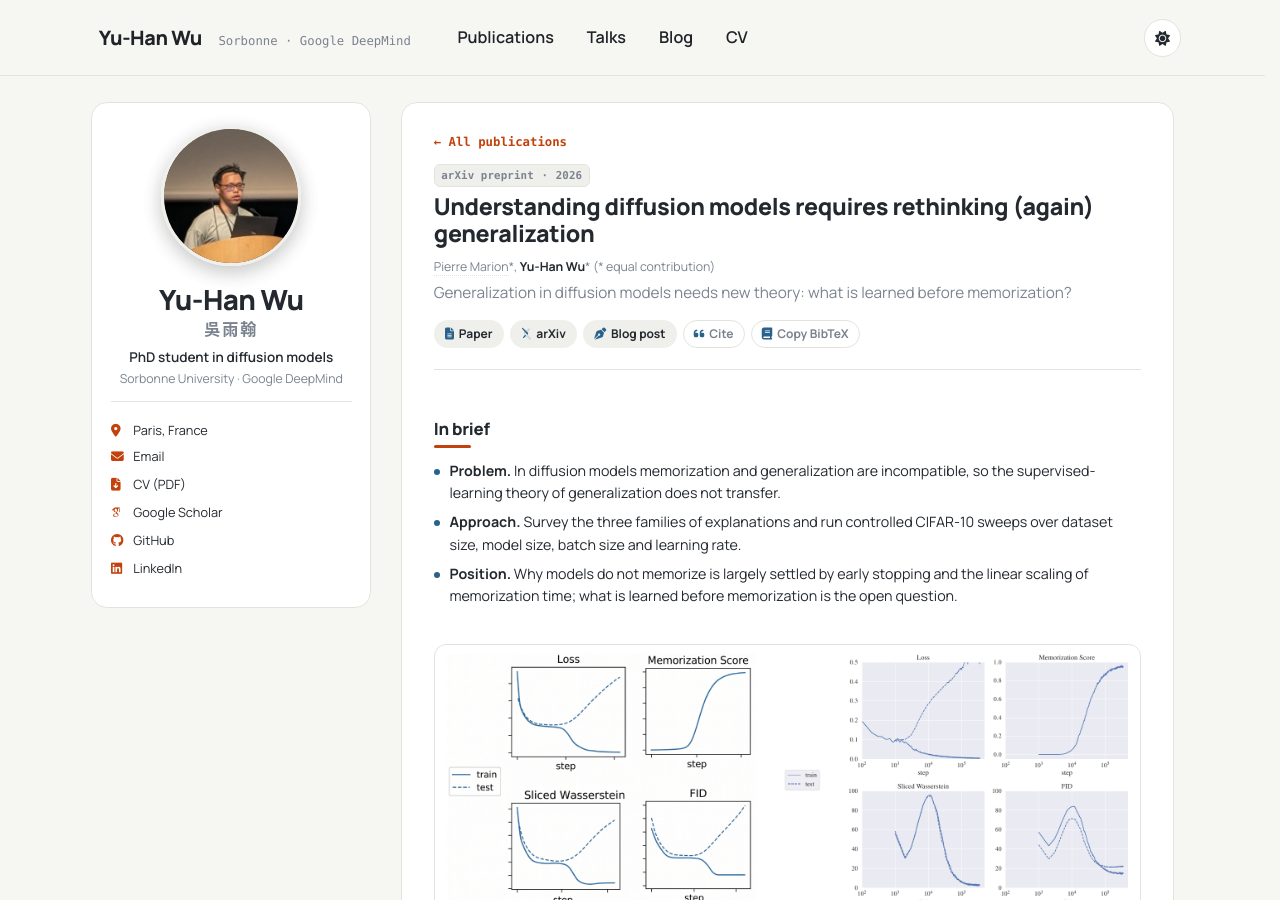
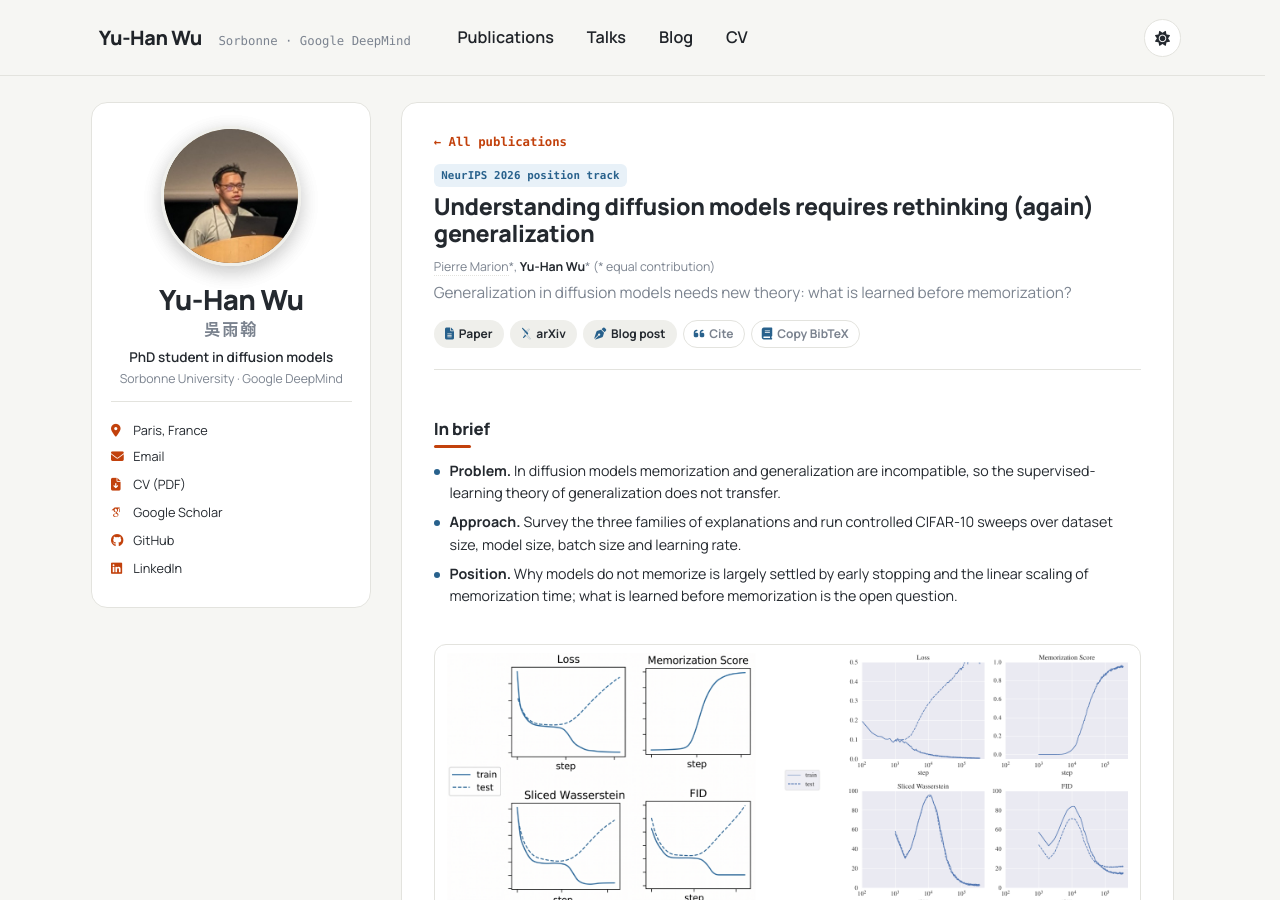
Before and after one commit to pojoowu/pojoowu.github.io, a Jekyll site: the page built from _publications/understanding-diffusion.md, in a window 1280 px wide and 900 px high. Built offline with Jekyll 4.4.1, drawn with Linux system fonts in a browser that asks for light colours; some web fonts are replaced.

Commit message:
Update understanding-diffusion.md

```diff
--- a/_publications/understanding-diffusion.md
+++ b/_publications/understanding-diffusion.md
@@ -5,7 +5,7 @@ category: manuscripts
 permalink: /publication/understanding-diffusion
 excerpt: ''
 date: 2026-05-07
-venue: 'arXiv preprint'
+venue: 'NeurIPS 2026 position track'
 topics: [diffusion, theory]
 short: Rethinking generalization
 paperurl: '/files/Position_paper___memorization_diffusion_arXiv.pdf'
```
